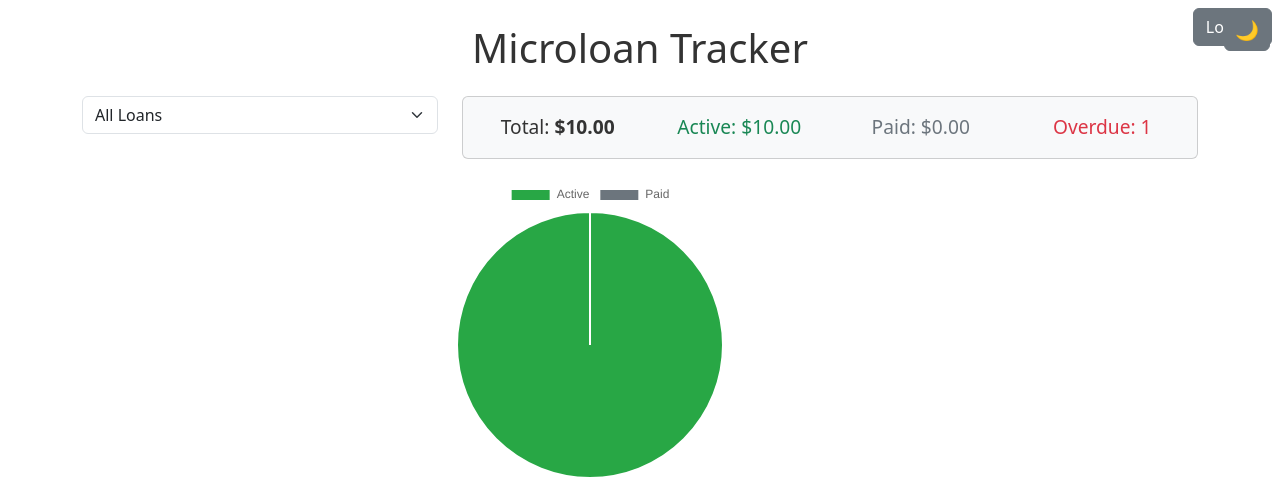
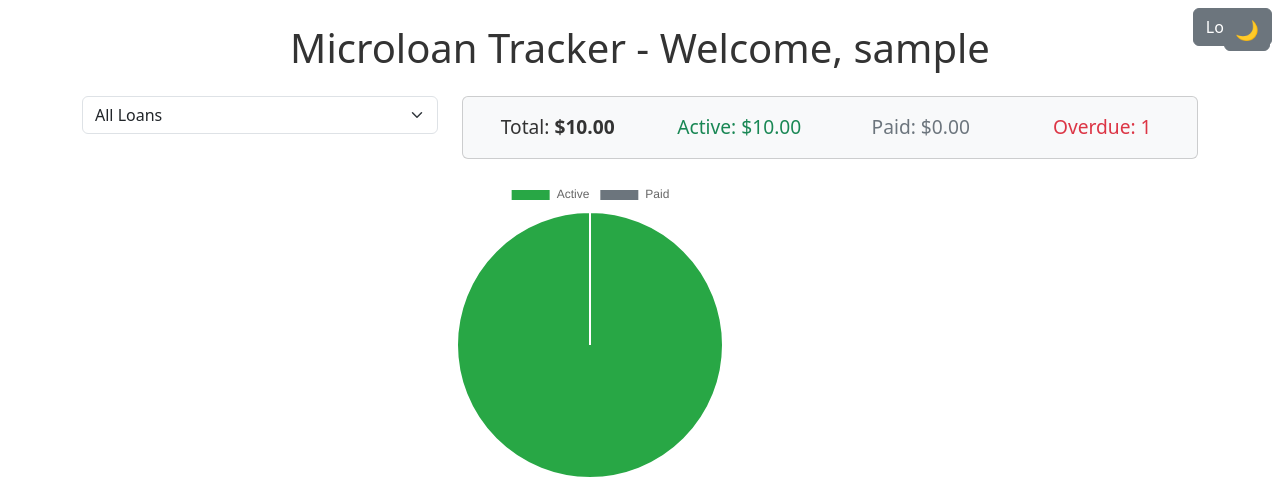
Before and after one commit to ConradPB/microloan-tracker, a Django app: page /loans/ in a window 1280 px wide. Shown: the top 478 px of the page. Run offline with Django 5.2, Linux system fonts and the light colour scheme; a user stored in the database is signed in; tables that the repository leaves empty hold one stand-in row (values such as "Sample post").

Commit message:
updated welcome

```diff
--- a/loans/templates/loans/index.html
+++ b/loans/templates/loans/index.html
@@ -51,7 +51,7 @@
     </div>
         <button class="btn btn-secondary theme-toggle" id="themeToggle" aria-label="Toggle Theme"><span id="themeIcon"></span></button>
         <div class="container mt-4">
-            <h1 class="text-center mb-4">Microloan Tracker</h1>
+            <h1 class="text-center mb-4">Microloan Tracker - Welcome, {{ user.username }}</h1>
             <div class="row mb-3">
                 <div class="col-md-4">
                     <form method="get">
```
